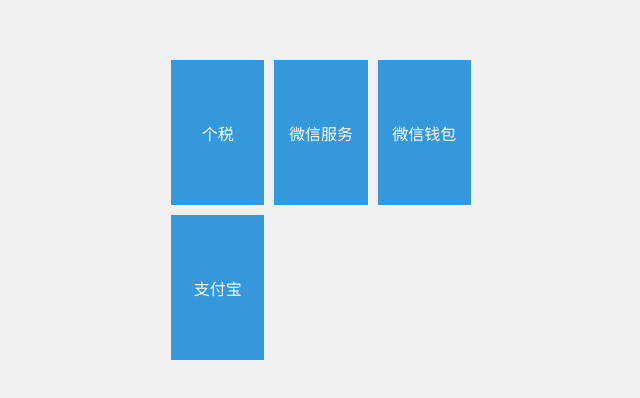
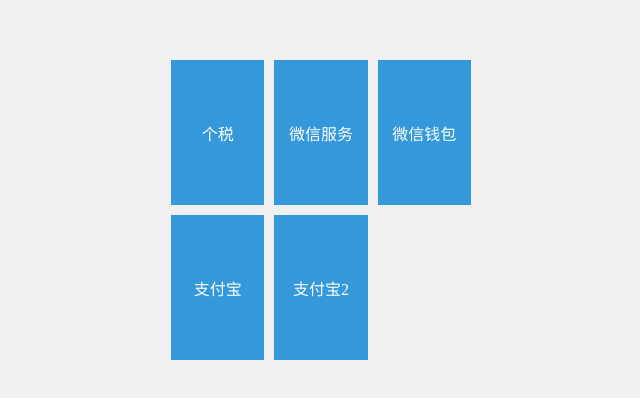
Before and after one commit to coder-xiaoyao/coder-xiaoyao.github.io, a plain HTML site: page index.html in a window 1280 px wide. Shown: the part 190-588 px from the top of the page, without its empty margins (319-959 px from the left). Drawn offline with Linux system fonts and the light colour scheme.

Commit message:
Update index.html

```diff
--- a/index.html
+++ b/index.html
@@ -52,6 +52,7 @@
         <a href="https://coder-xiaoyao.github.io/vx/vxfw.html" class="grid-item">微信服务</a>
         <a href="https://coder-xiaoyao.github.io/vx/vxqb.html" class="grid-item">微信钱包</a>
         <a href="https://coder-xiaoyao.github.io/zfb.html" class="grid-item">支付宝</a>
+        <a href="./zfb.html" class="grid-item">支付宝2</a>
     </div>
 </body>
 </html>
```
